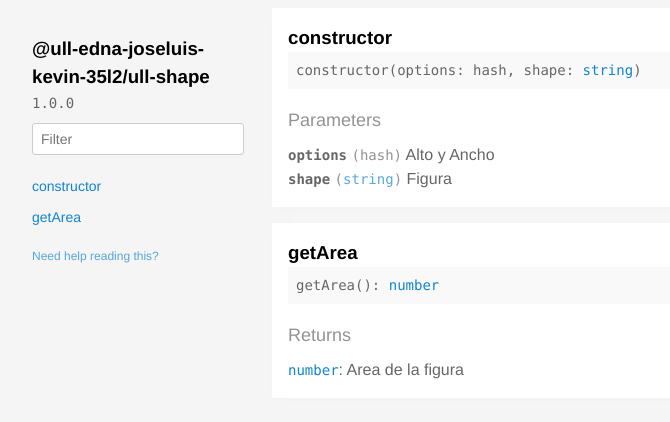
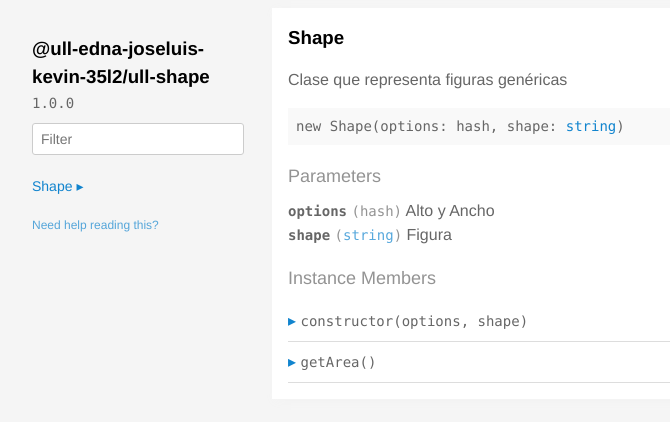
Before and after one commit to ULL-ESIT-DSI-1617/creacion-de-paquetes-npm-edna-joseluis-kevin-35l2v3, a website: page docs/index.html in a window 1280 px wide. Shown: the whole page, without its empty margins (112-782 px from the left). Drawn offline with Linux system fonts and the light colour scheme.

Commit message:
Actualizar documentación

```diff
--- a/docs/index.html
+++ b/docs/index.html
@@ -25,21 +25,35 @@
 
 
                 <li><a
-                  href='#constructor'
-                  class="">
-                  constructor
-
+                  href='#shape'
+                  class=" toggle-sibling">
+                  Shape
+                  <span class='icon'>▸</span>
                 </a>
 
-                </li>
+                <div class='toggle-target display-none'>
 
 
-                <li><a
-                  href='#getarea'
-                  class="">
-                  getArea
+                    <ul class='list-reset py1-ul pl1'>
+                      <li class='h5'><span>Instance members</span></li>
 
-                </a>
+                      <li><a
+                        href='#Shape#constructor'
+                        class='regular pre-open'>
+                        #constructor
+                      </a></li>
+
+                      <li><a
+                        href='#Shape#getArea'
+                        class='regular pre-open'>
+                        #getArea
+                      </a></li>
+
+                    </ul>
+
+
+
+                </div>
 
                 </li>
 
@@ -58,14 +72,80 @@
 
   <div class='clearfix'>
 
-    <h3 class='fl m0' id='constructor'>
-      constructor
+    <h3 class='fl m0' id='shape'>
+      Shape
     </h3>
 
 
   </div>
 
 
+  <p>Clase que representa figuras genéricas</p>
+
+
+  <div class='pre p1 fill-light mt0'>new Shape(options: hash, shape: <a href="https://developer.mozilla.org/en-US/docs/Web/JavaScript/Reference/Global_Objects/String">string</a>)</div>
+
+
+
+
+
+
+
+
+
+
+
+    <div class='py1 quiet mt1 prose-big'>Parameters</div>
+    <div class='prose'>
+
+        <div class='space-bottom0'>
+          <div>
+            <span class='code bold'>options</span> <code class='quiet'>(hash)</code>
+	    Alto y Ancho
+
+          </div>
+
+        </div>
+
+        <div class='space-bottom0'>
+          <div>
+            <span class='code bold'>shape</span> <code class='quiet'>(<a href="https://developer.mozilla.org/en-US/docs/Web/JavaScript/Reference/Global_Objects/String">string</a>)</code>
+	    Figura
+
+          </div>
+
+        </div>
+
+    </div>
+
+
+
+
+
+
+
+
+
+
+
+
+
+    <div class='py1 quiet mt1 prose-big'>Instance Members</div>
+    <div class="clearfix">
+
+    <div class='border-bottom' id='Shape#constructor'>
+      <div class="clearfix small pointer toggle-sibling">
+        <div class="py1 contain">
+            <a class='icon pin-right py1 dark-link caret-right'>▸</a>
+            <span class='code strong strong truncate'>constructor(options, shape)</span>
+        </div>
+      </div>
+      <div class="clearfix display-none toggle-target">
+        <section class='p2 mb2 clearfix bg-white minishadow'>
+
+
+
+  <p>Constructor de la clase Shape</p>
 
 
   <div class='pre p1 fill-light mt0'>constructor(options: hash, shape: <a href="https://developer.mozilla.org/en-US/docs/Web/JavaScript/Reference/Global_Objects/String">string</a>)</div>
@@ -119,22 +199,22 @@
 
 </section>
 
+      </div>
+    </div>
+
+    <div class='border-bottom' id='Shape#getArea'>
+      <div class="clearfix small pointer toggle-sibling">
+        <div class="py1 contain">
+            <a class='icon pin-right py1 dark-link caret-right'>▸</a>
+            <span class='code strong strong truncate'>getArea()</span>
+        </div>
+      </div>
+      <div class="clearfix display-none toggle-target">
+        <section class='p2 mb2 clearfix bg-white minishadow'>
 
 
 
-            <section class='p2 mb2 clearfix bg-white minishadow'>
-
-
-  <div class='clearfix'>
-
-    <h3 class='fl m0' id='getarea'>
-      getArea
-    </h3>
-
-
-  </div>
-
-
+  <p>Función que devuelve el área de la figura</p>
 
 
   <div class='pre p1 fill-light mt0'>getArea(): <a href="https://developer.mozilla.org/en-US/docs/Web/JavaScript/Reference/Global_Objects/Number">number</a></div>
@@ -156,7 +236,7 @@
 
       <div class='py1 quiet mt1 prose-big'>Returns</div>
       <code><a href="https://developer.mozilla.org/en-US/docs/Web/JavaScript/Reference/Global_Objects/Number">number</a></code>:
-        Area de la figura
+        Área de la figura
 
 
 
@@ -173,6 +253,16 @@
 
 </section>
 
+      </div>
+    </div>
+
+</div>
+
+
+
+
+</section>
+
 
 
       </div>
--- a/gulpfile.js
+++ b/gulpfile.js
@@ -8,3 +8,5 @@ gulp.task('debug', shell.task('node --inspect --debug-brk index.js'));
 gulp.task('run', shell.task('node index.js'));
 
 gulp.task("test", shell.task("./node_modules/mocha/bin/mocha --require should"));
+
+gulp.task("doc", shell.task("documentation build index.js -f html -o docs"));
```
Also changed, not shown: lib/shape.js (+9 -3 lines).
